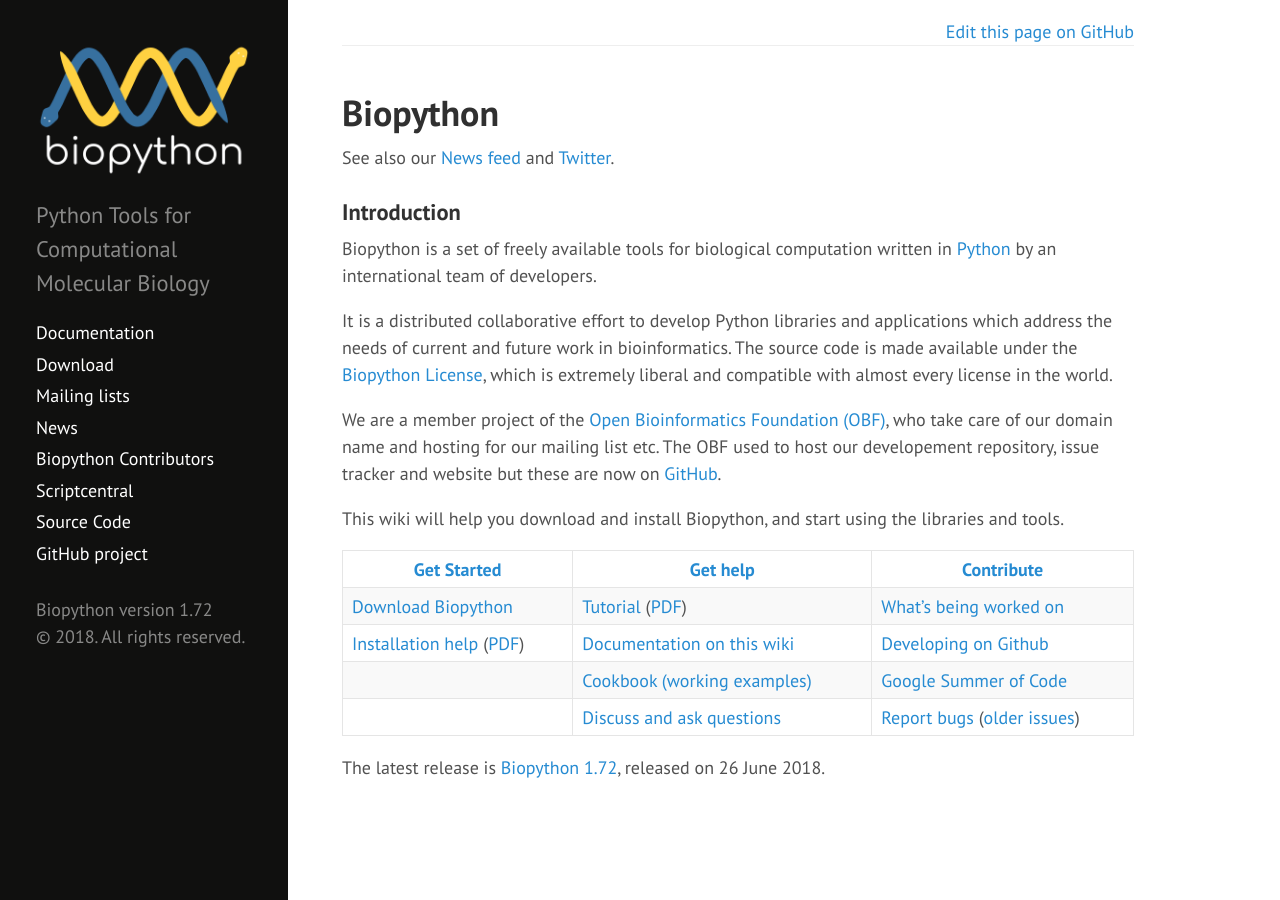
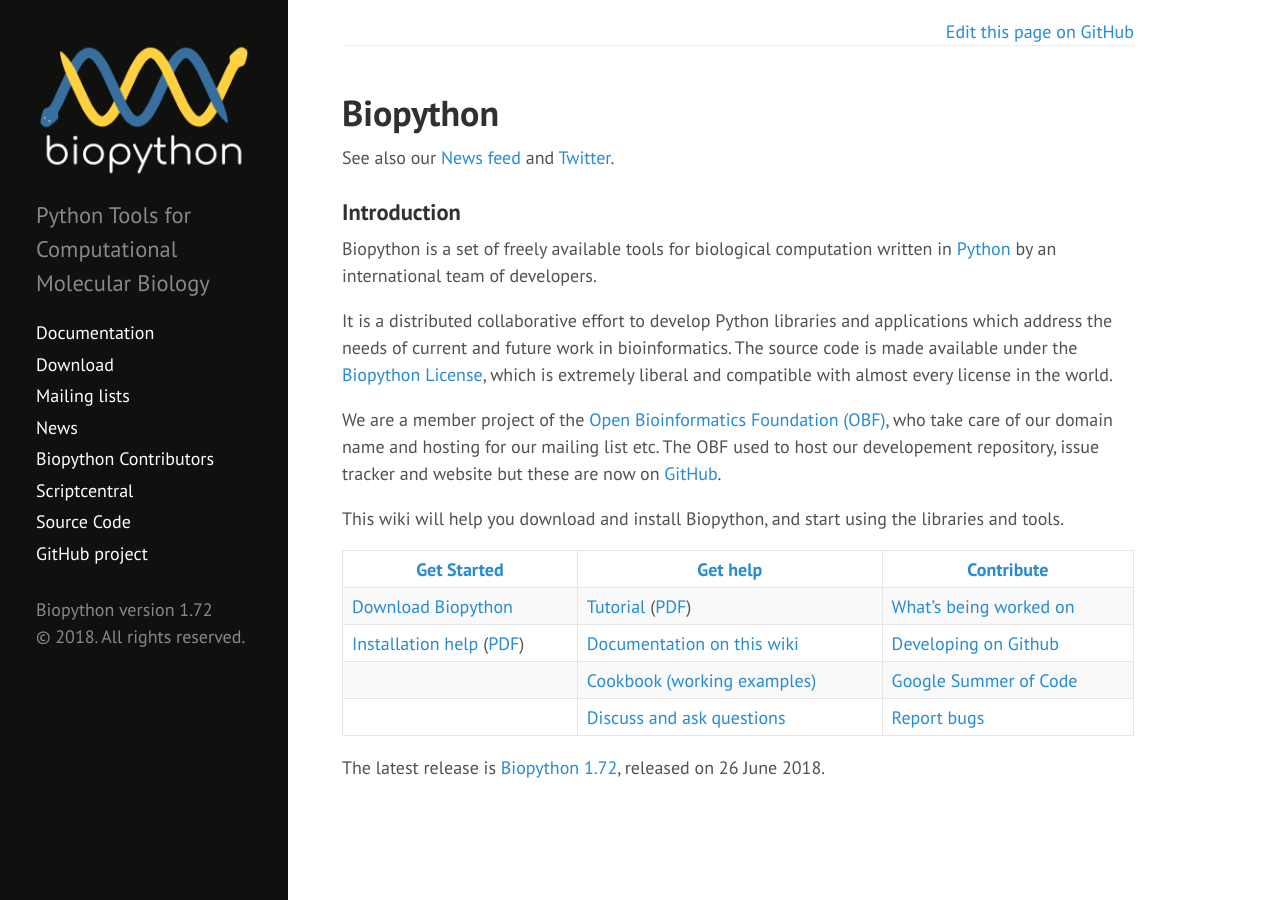
Before and after one commit to biopython/biopython.github.io, a Jekyll site: the page built from wiki/Biopython.md, in a window 1280 px wide. Built offline with Jekyll 4.4.1, drawn with Linux system fonts in a browser that asks for light colours.

Commit message:
Remove reference to RedMine
The RedMine issues have all now been closed or migrated to GitHub.

The RedMine server is currently still live, but should be turned off before too long.

```diff
--- a/wiki/Biopython.md
+++ b/wiki/Biopython.md
@@ -41,7 +41,7 @@ the libraries and tools.
 | [ Download Biopython](wiki/Download "wikilink")                                                                                                     | [Tutorial](http://biopython.org/DIST/docs/tutorial/Tutorial.html) ([PDF](http://biopython.org/DIST/docs/tutorial/Tutorial.pdf)) | [ What's being worked on](wiki/Active_projects "wikilink")                                                                         |
 | [Installation help](http://biopython.org/DIST/docs/install/Installation.html) ([PDF](http://biopython.org/DIST/docs/install/Installation.pdf)) | [ Documentation on this wiki](wiki/Category%3AWiki_Documentation "wikilink")                                                         | [ Developing on Github ](wiki/GitUsage "wikilink")                                                                                 |
 |                                                                                                                                                | [ Cookbook (working examples)](wiki/Category%3ACookbook "wikilink")                                                                  | [Google Summer of Code](wiki/Google_Summer_of_Code "wikilink")                                                                     |
-|                                                                                                                                                | [ Discuss and ask questions](wiki/Mailing_lists "wikilink")                                                                          | [Report bugs](https://github.com/biopython/biopython/issues) ([older issues](http://redmine.open-bio.org/projects/biopython)) |
+|                                                                                                                                                | [ Discuss and ask questions](wiki/Mailing_lists "wikilink")                                                                          | [Report bugs](https://github.com/biopython/biopython/issues) |
 
 The latest release is [Biopython 1.72](wiki/Download "wikilink"), released on
 26 June 2018.
```
